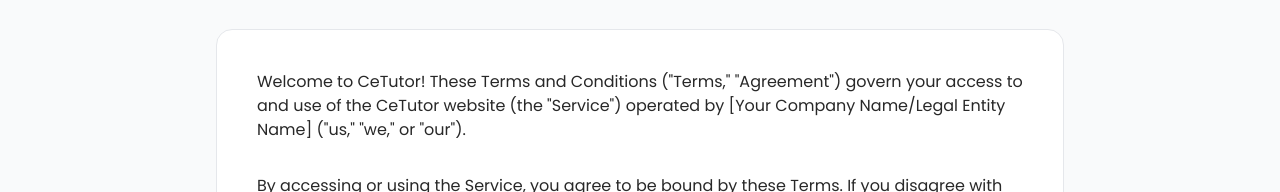
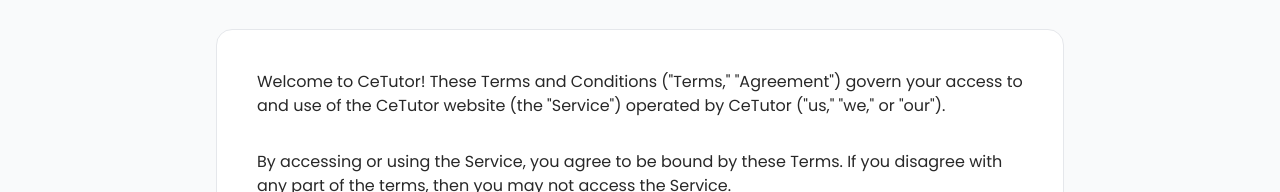
Before and after one commit to Mankuuu1405/educonsult-main, a React (Create React App) app in the folder client/: page /terms in a window 1280 px wide. Shown: the part 255-447 px from the top of the page. Built offline with nearby package versions, Linux system fonts and the light colour scheme; no server answers.

Commit message:
Update TermsAndConditionPage.jsx

```diff
--- a/client/src/pages/TermsAndConditionPage.jsx
+++ b/client/src/pages/TermsAndConditionPage.jsx
@@ -20,7 +20,7 @@
 
         <section className="bg-white rounded-2xl shadow-card border border-border-color/60 p-6 sm:p-8 lg:p-10 space-y-8 text-text-primary font-sans">
           <p>
-            Welcome to CeTutor! These Terms and Conditions ("Terms," "Agreement") govern your access to and use of the CeTutor website (the "Service") operated by [Your Company Name/Legal Entity Name] ("us," "we," or "our").
+            Welcome to CeTutor! These Terms and Conditions ("Terms," "Agreement") govern your access to and use of the CeTutor website (the "Service") operated by CeTutor ("us," "we," or "our").
           </p>
           <p>
             By accessing or using the Service, you agree to be bound by these Terms. If you disagree with any part of the terms, then you may not access the Service.
```
